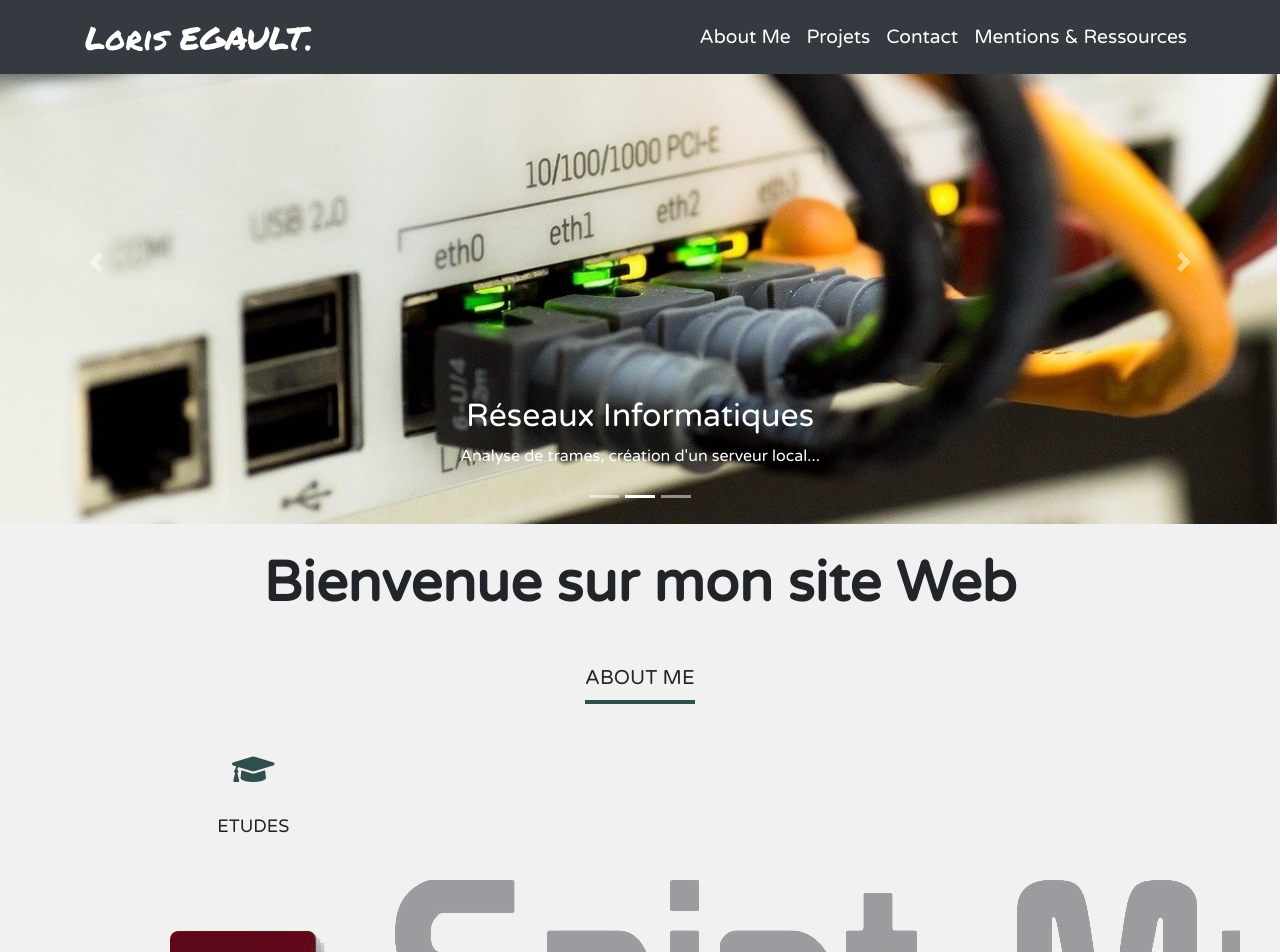
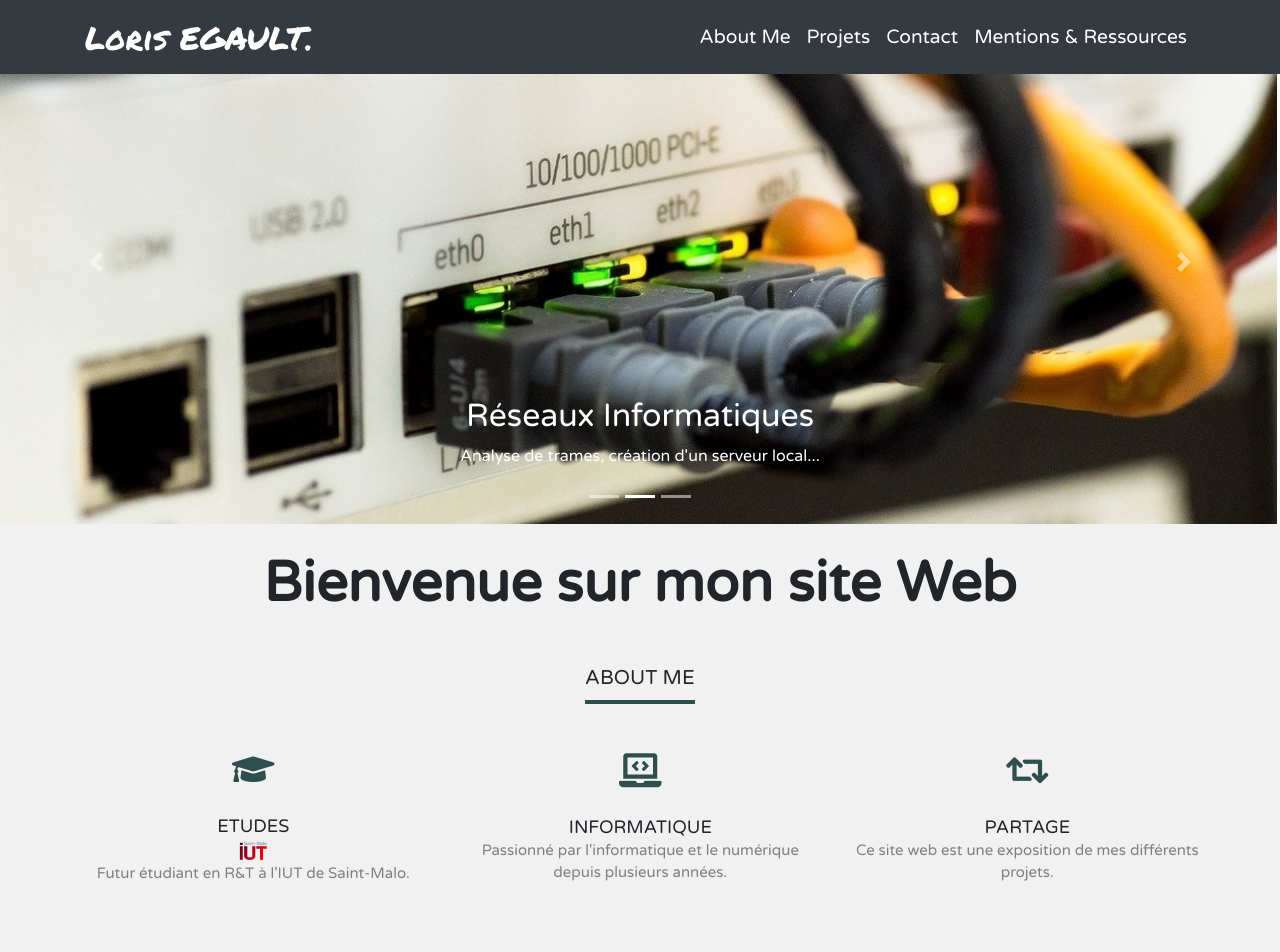
Before and after one commit to lorisegault/informatique, a plain HTML site: page index.html in a window 1280 px wide. Shown: the top 952 px of the page. Drawn offline with nearby package versions, Linux system fonts and the light colour scheme.

Commit message:
Update index.html

```diff
--- a/index.html
+++ b/index.html
@@ -151,7 +151,7 @@
       data-aos-duration="2000">
       <i class="fa fa-solid fa-graduation-cap"></i>
       <h2>Etudes</h2>
-	<img src="assets/images/IUT-de-Saint-Malo-logo.png"  >
+	<img src="assets/images/IUT-de-Saint-Malo-logo.png" width="30" height="20">
 
       <p>Futur étudiant en R&T à l'IUT de Saint-Malo.</p>
     </div>
```
